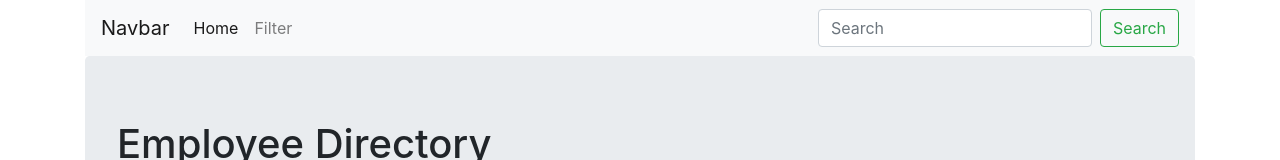
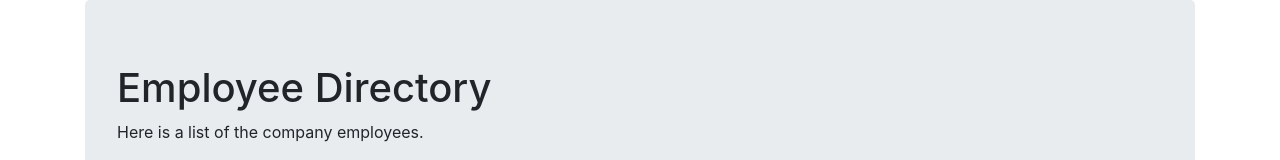
Before and after one commit to galluk/employee-directory, a React (Create React App) app: page / in a window 1280 px wide. Shown: the top 160 px of the page. Built offline with nearby package versions, Linux system fonts and the light colour scheme; no server answers.

Commit message:
removed navbar

```diff
--- a/src/App.js
+++ b/src/App.js
@@ -1,17 +1,14 @@
 // import logo from 'logo.svg';
 import EmployeeResultContainer from "./components/EmployeeResultContainer";
-import Navbar from "./components/Navbar";
 import Jumbotron from "./components/Jumbotron";
 
 function App() {
   return (
     <div className="container">
-      <Navbar />
       <Jumbotron />
       <EmployeeResultContainer />
     </div>
   );
-  // return <EmployeeResultContainer />;
 }
 
 export default App;
```
